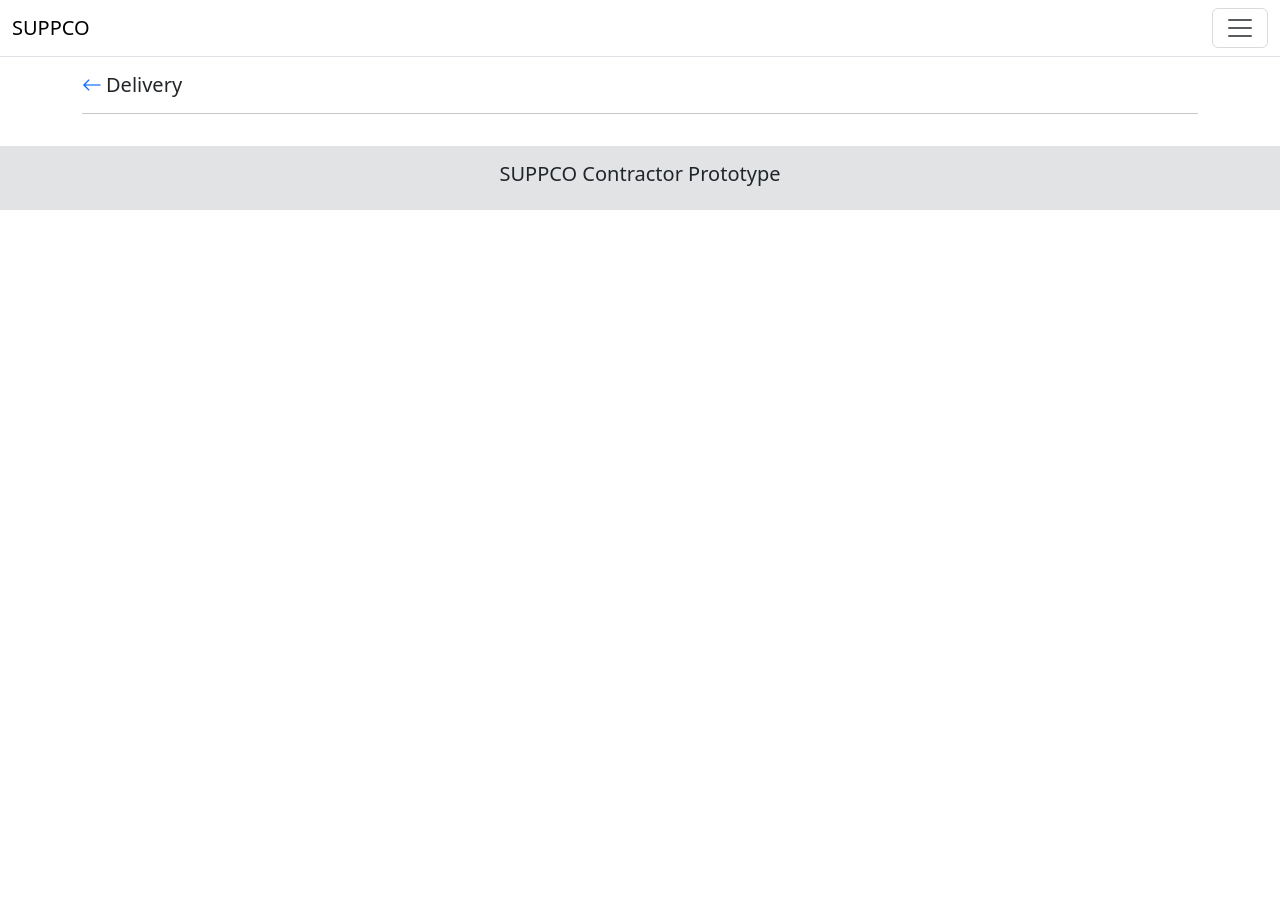
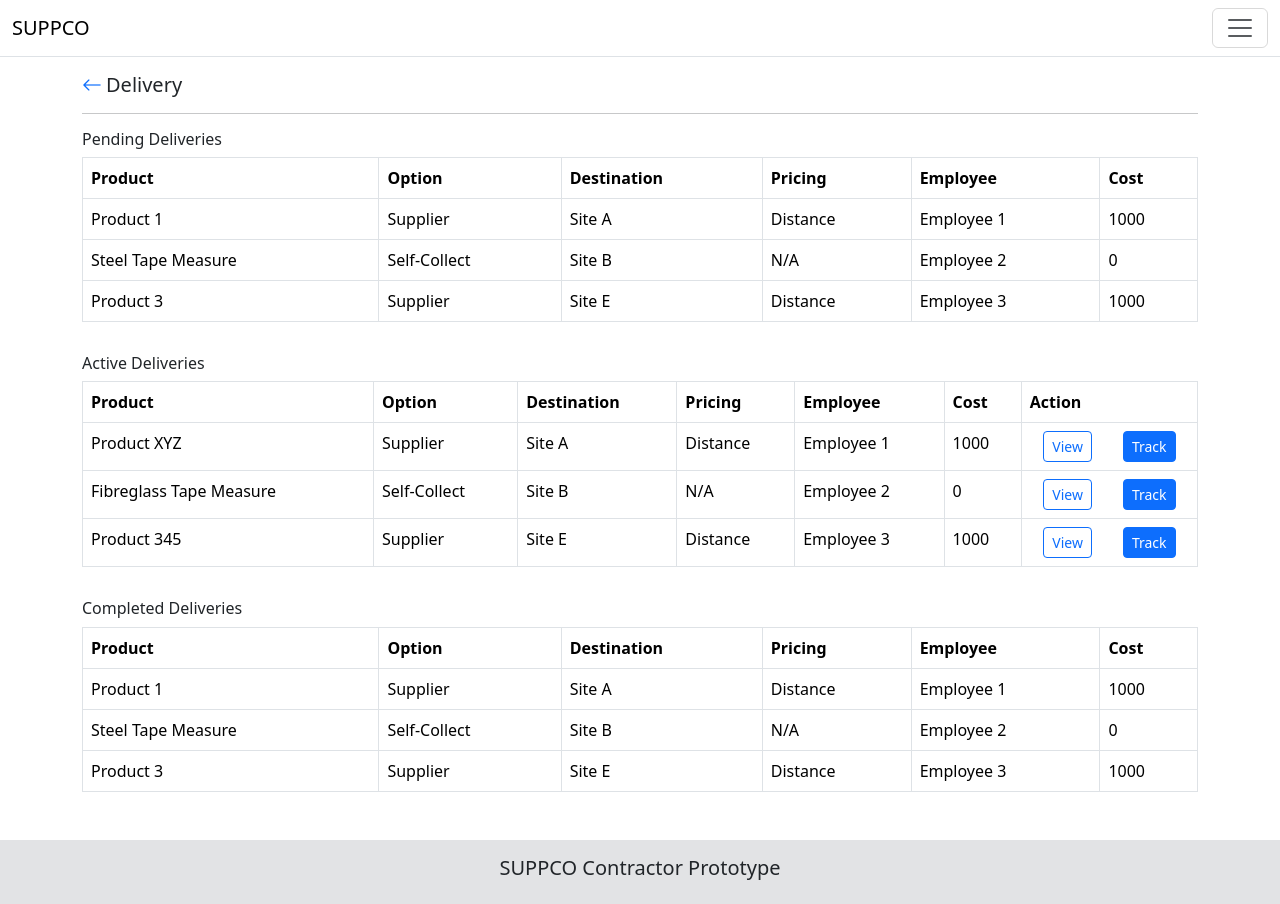
Before and after one commit to daltechafrica/suppco-contractor-prototype, a React (Create React App) app: page /delivery in a window 1280 px wide. Before the commit the page ends 800 px from the top, so only its background shows below. Built offline with nearby package versions, Linux system fonts and the light colour scheme.

Commit message:
complete deliveries

```diff
--- a/src/pages/Delivery.jsx
+++ b/src/pages/Delivery.jsx
@@ -1,8 +1,19 @@
 import React from "react";
 import { Link } from "react-router-dom";
 import { appLinks } from "../constants/links";
+import { orders } from "../data/orders";
 
 function Delivery() {
+  const pendingDeliveries = orders.filter(
+    (order) => order.deliveryPlan.status === "Pending"
+  );
+  const completedDeliveries = orders.filter(
+    (order) => order.deliveryPlan.status === "Completed"
+  );
+  const activeDeliveries = orders.filter(
+    (order) => order.deliveryPlan.status === "Active"
+  );
+
   return (
     <>
       <div className="container py-3">
@@ -15,6 +26,105 @@ function Delivery() {
           Delivery
         </h5>
         <hr />
+        <section className="mb-3">
+          <h6>Pending Deliveries</h6>
+          <div className="table-responsive">
+            <table className="table table-bordered">
+              <thead>
+                <tr>
+                  <th>Product</th>
+                  <th>Option</th>
+                  <th>Destination</th>
+                  <th>Pricing</th>
+                  <th>Employee</th>
+                  <th>Cost</th>
+                </tr>
+              </thead>
+              <tbody>
+                {pendingDeliveries.map((delivery) => (
+                  <tr key={delivery.id}>
+                    <td>{delivery.product}</td>
+                    <td>{delivery.deliveryPlan.option}</td>
+                    <td>{delivery.deliveryPlan.destination}</td>
+                    <td>{delivery.deliveryPlan.pricing || "N/A"}</td>
+                    <td>{delivery.deliveryPlan.employee}</td>
+                    <td>{delivery.deliveryPlan.cost}</td>
+                  </tr>
+                ))}
+              </tbody>
+            </table>
+          </div>
+        </section>
+        <section className="mb-3">
+          <h6>Active Deliveries</h6>
+          <div className="table-responsive">
+            <table className="table table-bordered">
+              <thead>
+                <tr>
+                  <th>Product</th>
+                  <th>Option</th>
+                  <th>Destination</th>
+                  <th>Pricing</th>
+                  <th>Employee</th>
+                  <th>Cost</th>
+                  <th>Action</th>
+                </tr>
+              </thead>
+              <tbody>
+                {activeDeliveries.map((delivery) => (
+                  <tr key={delivery.id}>
+                    <td>{delivery.product}</td>
+                    <td>{delivery.deliveryPlan.option}</td>
+                    <td>{delivery.deliveryPlan.destination}</td>
+                    <td>{delivery.deliveryPlan.pricing || "N/A"}</td>
+                    <td>{delivery.deliveryPlan.employee}</td>
+                    <td>{delivery.deliveryPlan.cost}</td>
+                    <td>
+                      <div className="d-flex justify-content-around align-items-center">
+                        <Link
+                          to={`/orders/${delivery.id}/detail`}
+                          className="btn btn-sm btn-outline-primary me-1"
+                        >
+                          View
+                        </Link>
+                        <Link className="btn btn-sm btn-primary">Track</Link>
+                      </div>
+                    </td>
+                  </tr>
+                ))}
+              </tbody>
+            </table>
+          </div>
+        </section>
+        <section className="mb-3">
+          <h6>Completed Deliveries</h6>
+          <div className="table-responsive">
+            <table className="table table-bordered">
+              <thead>
+                <tr>
+                  <th>Product</th>
+                  <th>Option</th>
+                  <th>Destination</th>
+                  <th>Pricing</th>
+                  <th>Employee</th>
+                  <th>Cost</th>
+                </tr>
+              </thead>
+              <tbody>
+                {completedDeliveries.map((delivery) => (
+                  <tr key={delivery.id}>
+                    <td>{delivery.product}</td>
+                    <td>{delivery.deliveryPlan.option}</td>
+                    <td>{delivery.deliveryPlan.destination}</td>
+                    <td>{delivery.deliveryPlan.pricing || "N/A"}</td>
+                    <td>{delivery.deliveryPlan.employee}</td>
+                    <td>{delivery.deliveryPlan.cost}</td>
+                  </tr>
+                ))}
+              </tbody>
+            </table>
+          </div>
+        </section>
       </div>
     </>
   );
```
